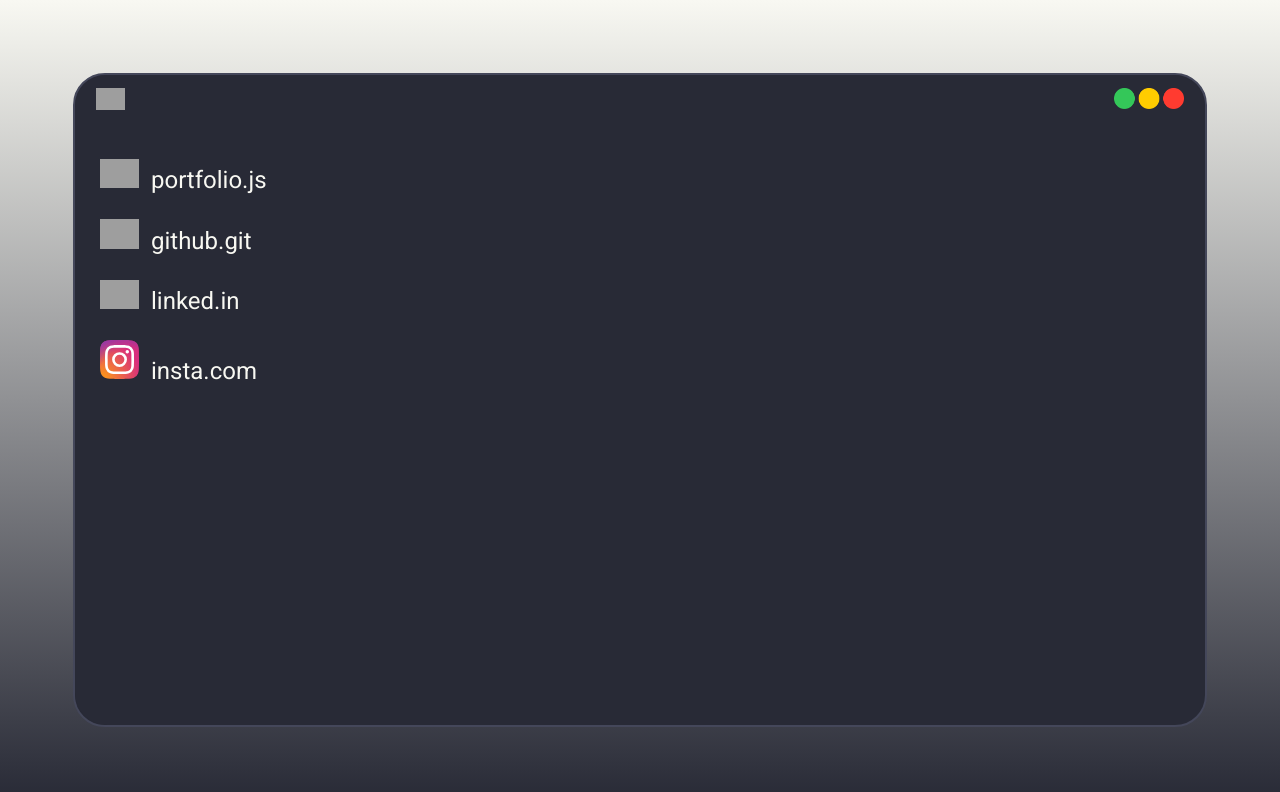
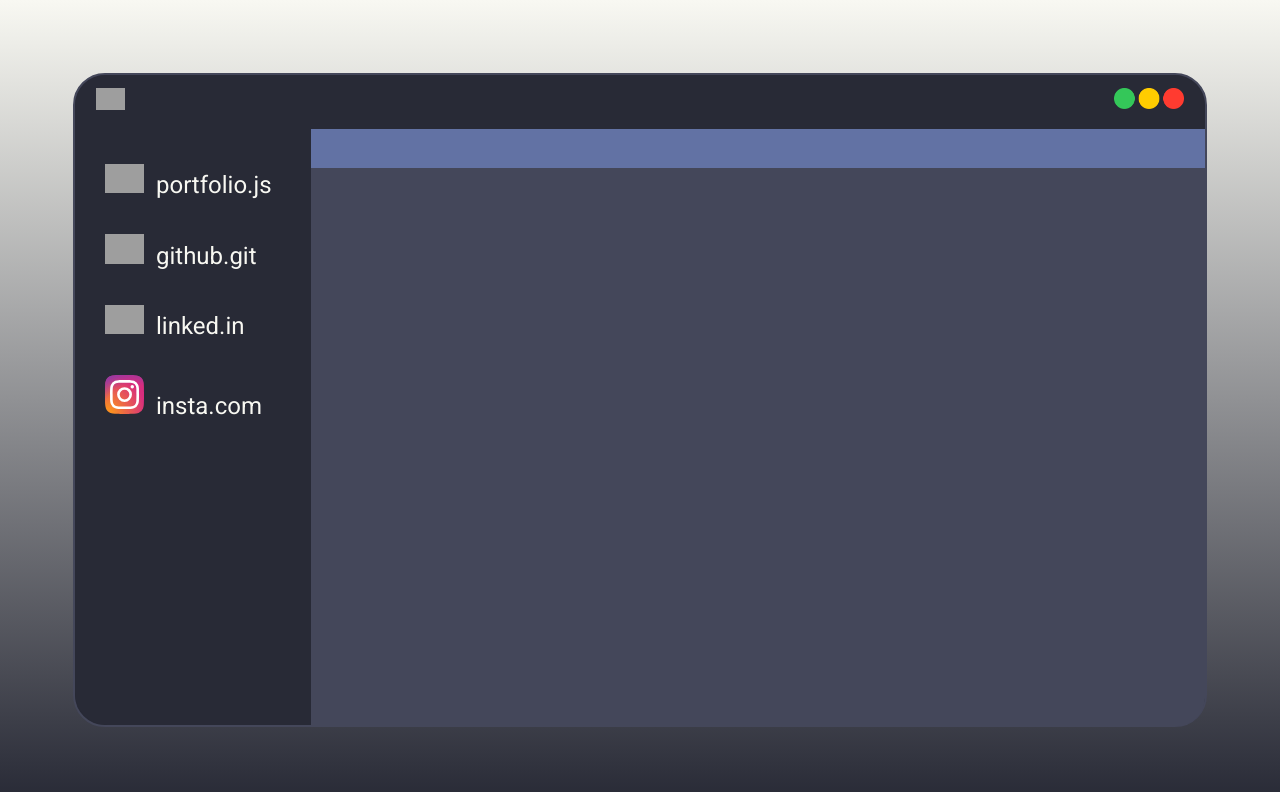
Before and after one commit to Lip-ee/portfolio, a plain HTML site: page index.html in a window 1280 px wide. Drawn offline with Linux system fonts and the light colour scheme; grey boxes are pictures that could not be loaded.

Commit message:
add: main-content-space div added + fixed-opened-files-bar and fixed-content-area (css included)

```diff
--- a/index.html
+++ b/index.html
@@ -35,15 +35,18 @@
                 <nav class="left-files-list">
                     <ul>
                         <li><a href="">
-                                <img src="https://cdn.jsdelivr.net/gh/devicons/devicon@latest/icons/javascript/javascript-original.svg" alt="javascript logo" width="39px">
+                                <img src="https://cdn.jsdelivr.net/gh/devicons/devicon@latest/icons/javascript/javascript-original.svg"
+                                    alt="javascript logo" width="39px">
                                 <span>portfolio.js</span></a>
                         </li>
                         <li><a href="https://github.com/Lip-ee" target="_blank">
-                                <img src="https://cdn.jsdelivr.net/gh/devicons/devicon@latest/icons/github/github-original.svg" alt="github logo" width="39px">
+                                <img src="https://cdn.jsdelivr.net/gh/devicons/devicon@latest/icons/github/github-original.svg"
+                                    alt="github logo" width="39px">
                                 <span>github.git</span></a>
                         </li>
                         <li><a href="https://www.linkedin.com/in/devlipe/" target="_blank">
-                                <img src="https://cdn.jsdelivr.net/gh/devicons/devicon@latest/icons/linkedin/linkedin-original.svg" alt="linkedin logo" width="39px">
+                                <img src="https://cdn.jsdelivr.net/gh/devicons/devicon@latest/icons/linkedin/linkedin-original.svg"
+                                    alt="linkedin logo" width="39px">
                                 <span>linked.in</span></a>
                         </li>
                         <li><a href="https://www.instagram.com/lipope_/" target="_blank">
@@ -55,6 +58,12 @@
 
             </div>
 
+            <div class="main-content-space">
+                <div class="fixed-opened-files-bar"></div>
+                <div class="fixed-content-area">
+                </div>
+            </div>
+
         </div>
 
     </main>
--- a/style.css
+++ b/style.css
@@ -28,6 +28,8 @@ main {
 
     border-radius: 32px;
     border: solid #44475A 2px;
+
+    position: flex;
 }
 
 
@@ -59,6 +61,7 @@ main {
     background-color: #282A36;
 
     position: fixed;
+    float: left;
 
     width: 236px;
     height: 793px;
@@ -76,8 +79,15 @@ main {
 }
 
 .left-files-list ul li {
+    padding: 5px;
+    border-radius: 3px;
+
     list-style-type: none;
     margin-bottom: 25px;
+}
+
+.left-files-list ul li:hover {
+    background-color: #44475A;
 }
 
 .left-files-list ul li a {
@@ -89,3 +99,34 @@ main {
     font-size: 24px;
     margin-left: 8px;
 }
+
+/* MAIN CONTENT SPACE */
+.main-content-space {
+    display: block;
+    height: 100%;
+}
+
+/* FIXED OPENED FILES BAR */
+.fixed-opened-files-bar {
+    background-color: #6272A4;
+    float: right;
+
+    width: 906px;
+    height: 39px;
+    max-width: calc(100% - 236px);
+}
+
+/* FIXED CONTENT AREA */
+.fixed-content-area {
+    background-color: #44475A;
+
+    float: right;
+
+    width: 906px;
+    height: 754px;
+
+    max-width: calc(100% - 236px);
+    max-height: calc(100% - 92px);
+
+    border-radius: 0px 0px 28px 0px;
+}
```
